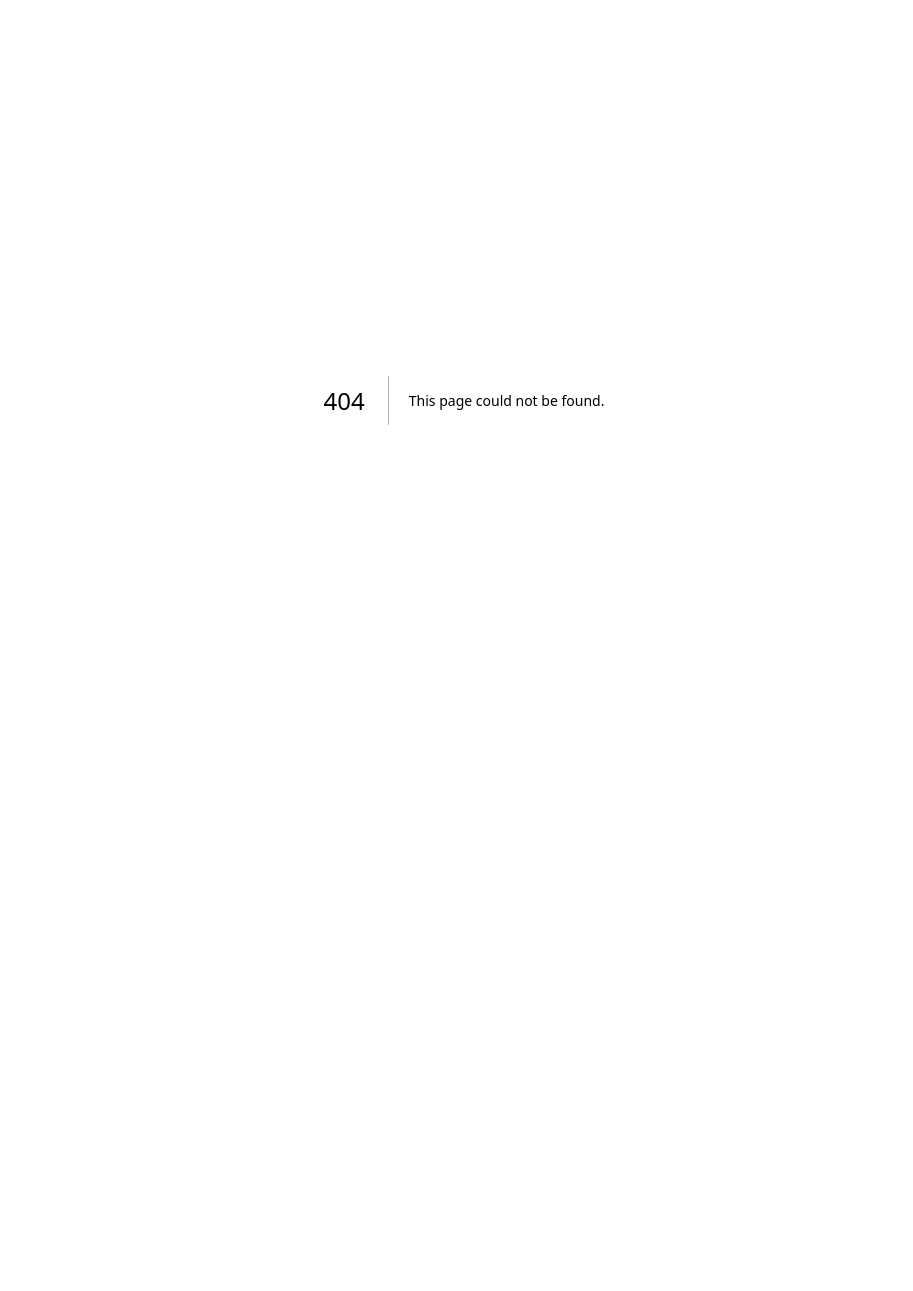
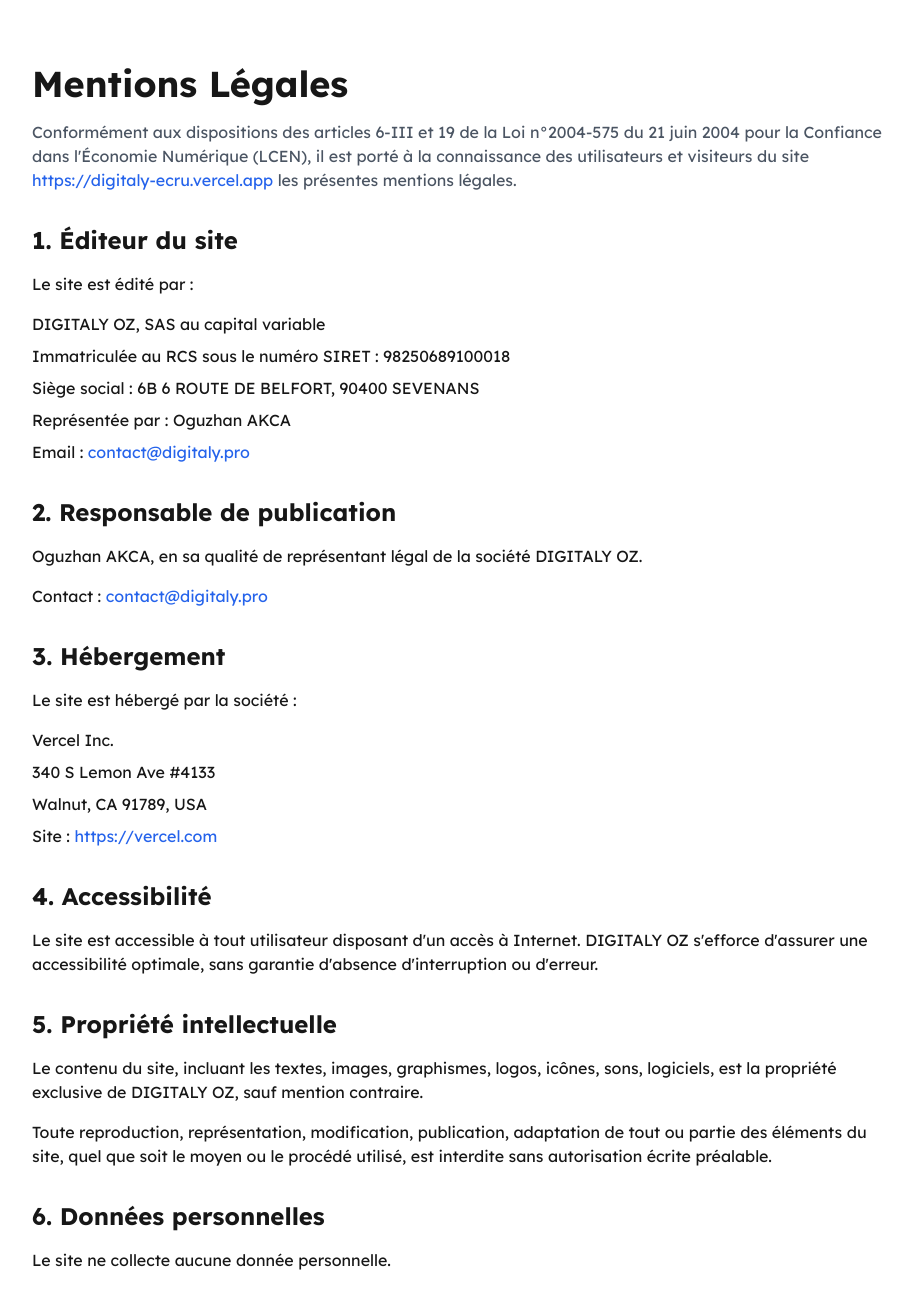
Before and after one commit to rmnvr/digitaly, a Next.js app: page /legal in a window 1280 px wide. Before the commit this address had no page. Shown: the top 1291 px of the page, without its empty margins (176-1089 px from the left). Before the commit the page ends 800 px from the top, so only its background shows below. Built offline with nearby package versions, Linux system fonts and the light colour scheme.

Commit message:
evol(legals) add legal page

```diff
--- /dev/null
+++ b/src/app/legal/page.tsx
@@ -0,0 +1,118 @@
+'use client';
+
+import { useRef } from 'react';
+import Footer from '@/components/Footer';
+import Link from 'next/link';
+
+export default function LegalPage() {
+  const footerRef = useRef<HTMLDivElement>(null!);
+
+  return (
+    <main className="min-h-screen bg-white">
+      <div className="max-w-4xl mx-auto px-4 py-16">
+        <h1 className="text-4xl font-bold mb-4">Mentions Légales</h1>
+        <p className="text-gray-600 mb-8">
+          Conformément aux dispositions des articles 6-III et 19 de la Loi n°2004-575 du 21 juin 2004 pour la Confiance dans l&apos;Économie Numérique (LCEN), il est porté à la connaissance des utilisateurs et visiteurs du site{' '}
+          <Link href="https://digitaly-ecru.vercel.app" className="text-blue-600 hover:underline">
+            https://digitaly-ecru.vercel.app
+          </Link>{' '}
+          les présentes mentions légales.
+        </p>
+
+        <section className="mb-8">
+          <h2 className="text-2xl font-semibold mb-4">1. Éditeur du site</h2>
+          <p className="mb-4">Le site est édité par :</p>
+          <div className="mb-4">
+            <p className="mb-2">DIGITALY OZ, SAS au capital variable</p>
+            <p className="mb-2">Immatriculée au RCS sous le numéro SIRET : 98250689100018</p>
+            <p className="mb-2">Siège social : 6B 6 ROUTE DE BELFORT, 90400 SEVENANS</p>
+            <p className="mb-2">Représentée par : Oguzhan AKCA</p>
+            <p>
+              Email :{' '}
+              <Link href="mailto:contact@digitaly.pro" className="text-blue-600 hover:underline">
+                contact@digitaly.pro
+              </Link>
+            </p>
+          </div>
+        </section>
+
+        <section className="mb-8">
+          <h2 className="text-2xl font-semibold mb-4">2. Responsable de publication</h2>
+          <p className="mb-4">
+            Oguzhan AKCA, en sa qualité de représentant légal de la société DIGITALY OZ.
+          </p>
+          <p>
+            Contact :{' '}
+            <Link href="mailto:contact@digitaly.pro" className="text-blue-600 hover:underline">
+              contact@digitaly.pro
+            </Link>
+          </p>
+        </section>
+
+        <section className="mb-8">
+          <h2 className="text-2xl font-semibold mb-4">3. Hébergement</h2>
+          <p className="mb-4">Le site est hébergé par la société :</p>
+          <div className="mb-4">
+            <p className="mb-2">Vercel Inc.</p>
+            <p className="mb-2">340 S Lemon Ave #4133</p>
+            <p className="mb-2">Walnut, CA 91789, USA</p>
+            <p>
+              Site :{' '}
+              <Link href="https://vercel.com" className="text-blue-600 hover:underline">
+                https://vercel.com
+              </Link>
+            </p>
+          </div>
+        </section>
+
+        <section className="mb-8">
+          <h2 className="text-2xl font-semibold mb-4">4. Accessibilité</h2>
+          <p className="mb-4">
+            Le site est accessible à tout utilisateur disposant d&apos;un accès à Internet. DIGITALY OZ s&apos;efforce d&apos;assurer une accessibilité optimale, sans garantie d&apos;absence d&apos;interruption ou d&apos;erreur.
+          </p>
+        </section>
+
+        <section className="mb-8">
+          <h2 className="text-2xl font-semibold mb-4">5. Propriété intellectuelle</h2>
+          <p className="mb-4">
+            Le contenu du site, incluant les textes, images, graphismes, logos, icônes, sons, logiciels, est la propriété exclusive de DIGITALY OZ, sauf mention contraire.
+          </p>
+          <p className="mb-4">
+            Toute reproduction, représentation, modification, publication, adaptation de tout ou partie des éléments du site, quel que soit le moyen ou le procédé utilisé, est interdite sans autorisation écrite préalable.
+          </p>
+        </section>
+
+        <section className="mb-8">
+          <h2 className="text-2xl font-semibold mb-4">6. Données personnelles</h2>
+          <p className="mb-4">
+            Le site ne collecte aucune donnée personnelle.
+          </p>
+          <p className="mb-4">
+            Aucun formulaire n&apos;est présent, et aucun cookie n&apos;est déposé à des fins de suivi ou d&apos;analyse.
+          </p>
+        </section>
+
+        <section className="mb-8">
+          <h2 className="text-2xl font-semibold mb-4">7. Limitations de responsabilité</h2>
+          <p className="mb-4">DIGITALY OZ décline toute responsabilité :</p>
+          <ul className="list-disc pl-6 mb-4 space-y-2">
+            <li>pour les éventuelles inexactitudes ou omissions dans le contenu du site,</li>
+            <li>pour tout dommage direct ou indirect lié à l&apos;accès ou l&apos;utilisation du site,</li>
+            <li>pour tout dysfonctionnement technique.</li>
+          </ul>
+        </section>
+
+        <section className="mb-8">
+          <h2 className="text-2xl font-semibold mb-4">8. Droit applicable</h2>
+          <p className="mb-4">
+            Le site et ses mentions légales sont soumis au droit français.
+          </p>
+          <p className="mb-4">
+            En cas de litige, les juridictions compétentes seront déterminées conformément aux règles de droit commun.
+          </p>
+        </section>
+      </div>
+      <Footer ref={footerRef} />
+    </main>
+  );
+}
--- a/src/components/Footer.tsx
+++ b/src/components/Footer.tsx
@@ -60,13 +60,13 @@
             {/* Liens légaux */}
             <div className="flex flex-col gap-2 text-sm">
               <span>© DIGITALY 2025</span>
-              <Link href="/mentions-legales" className="hover:text-gray-300" target="_blank" rel="noopener noreferrer">
+              <Link href="/legal" className="hover:text-gray-300">
                 MENTIONS LÉGALES
               </Link>
               <Link href="/confidentialite" className="hover:text-gray-300" target="_blank" rel="noopener noreferrer">
                 POLITIQUE DE CONFIDENTIALITÉ
               </Link>
-              <Link href="/terms" className="hover:text-gray-300" target="_blank" rel="noopener noreferrer">
+              <Link href="/terms" className="hover:text-gray-300">
                 CGU
               </Link>
             </div>
```
